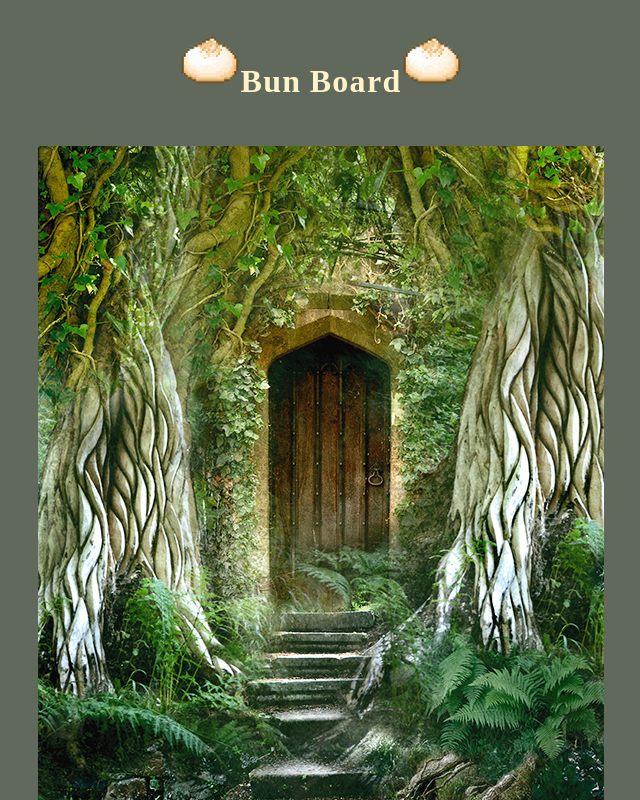
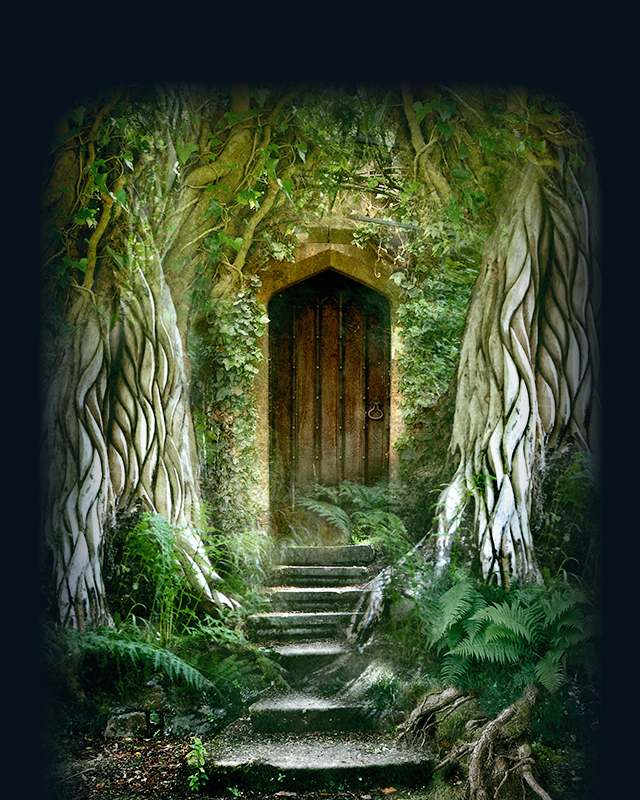
Before and after one commit to cxr2/bunboard, a React (Create React App) app: page /room/1 in a window 1280 px wide. Shown: the top 800 px of the page, without its empty margins (319-959 px from the left). Built offline with nearby package versions, Linux system fonts and the light colour scheme.

Commit message:
so many updates

```diff
--- a/src/App.css
+++ b/src/App.css
@@ -50,7 +50,7 @@ button {
 
 .container {
   height: 100%;
-  max-width: 600px;
+  max-width: 50%;
   margin-left: auto;
   margin-right: auto;
   padding: 32px;
--- a/src/App.js
+++ b/src/App.js
@@ -8,12 +8,12 @@ function App() {
   const { user } = useAuth();
 
   return (
-    <div className="container">
-      <h1>
+    <div className="container background">
+      <div id="bunboardtitle">
         <img src={bunlogo} className="bunlogo" alt="pixelated bun" />
-        Bun Board
+        <h1> Bun Board </h1>
         <img src={bunlogo} className="bunlogo" alt="pixelated bun" />
-      </h1>
+      </div>
       {user ? <AuthenticatedApp /> : <UnauthenticatedApp />}
     </div>
   );
--- a/src/components/AuthenticatedApp/index.jsx
+++ b/src/components/AuthenticatedApp/index.jsx
@@ -3,13 +3,18 @@ import { Landing } from "../Landing";
 import { ChatRoom } from "../ChatRoom";
 
 function AuthenticatedApp() {
+  const title = document.getElementById("bunboardtitle");
+
   return (
+    (title.style.display = "block"),
+    (
       <BrowserRouter>
         <Routes>
           <Route path="/" element={<Landing />} />
           <Route path="/room/:id" element={<ChatRoom />} />
         </Routes>
       </BrowserRouter>
+    )
   );
 }
 
--- a/src/components/ChatRoom/index.jsx
+++ b/src/components/ChatRoom/index.jsx
@@ -14,11 +14,10 @@ function ChatRoom() {
 
   return (
     <>
-      <h2>{room.title}</h2>
-      <div>
+      {/* <div>
         <Link to="/">⬅️ Back to all rooms</Link>
-      </div>
-      <div className="messages-container">
+      </div> */}
+      <div className="messages-container container-fluid">
         <MessageList roomId={room.id} />
         <MessageInput roomId={room.id} />
       </div>
--- a/src/components/ChatRoom/styles.css
+++ b/src/components/ChatRoom/styles.css
@@ -3,6 +3,7 @@ a {
 }
 
 .messages-container {
+  font-family: source-code-pro, Menlo, Monaco, Consolas, "Courier New";
   width: 100%;
   padding: 16px;
   flex-grow: 1;
--- a/src/components/Landing/index.jsx
+++ b/src/components/Landing/index.jsx
@@ -5,7 +5,10 @@ import "./styles.css";
 function Landing() {
   return (
     <>
-      <h2>Come in!</h2>
+      <h3>
+        Surprise! I've gathered all your friends and family here to leave
+        messages of love and appreciation for you.
+      </h3>
       <ul className="chat-room-list">
         {chatRooms.map((room) => (
           <li key={room.id} className="px-3">
--- a/src/components/UnauthenticatedApp/index.jsx
+++ b/src/components/UnauthenticatedApp/index.jsx
@@ -1,5 +1,5 @@
 import { useAuth } from "../../hooks/useAuth";
-import mysterydoor from "../../images/mysterydoor.jpg";
+import mysterydoor from "../../images/mysterydoor.png";
 import "./styles.css";
 
 function UnauthenticatedApp() {
@@ -10,6 +10,7 @@ function UnauthenticatedApp() {
       <div>
         <img
           src={mysterydoor}
+          className="door"
           useMap="#image-map"
           alt="a mysterious door in the woods"
         />
@@ -17,7 +18,7 @@ function UnauthenticatedApp() {
         <map name="image-map">
           <area
             onClick={login}
-            alt="a mysterious door"
+            alt="a mysterious door..."
             title="a mysterious door"
             coords="234,460,231,219,292,187,353,220,350,454,329,464,261,464"
             shape="poly"
--- a/src/index.css
+++ b/src/index.css
@@ -4,11 +4,12 @@
   --palewhite: #fff3c9;
   --yellow: #facf7f;
   --gray: #60695c;
+  --dark: #08111b;
 }
 
 body {
   margin: 0;
-  background-color: var(--gray) !important;
+  background-color: var(--dark);
   font-family: "Noto Serif Ahom", serif;
   /* font-family: "IM Fell DW Pica", serif; */
   -webkit-font-smoothing: antialiased;
@@ -22,6 +23,22 @@ code {
     monospace;
 }
 
-.bunlogo {
+img.bunlogo {
   width: 60px;
+  padding: 10px 10px 0 10px;
 }
+
+h1 {
+  display: inline-block;
+}
+
+.background {
+  background-color: var(--dark);
+}
+
+#bunboardtitle {
+  display: none;
+}
+img.door {
+  padding-top: 3em;
+}
```
Also changed, not shown: src/images/mysterydoor.jpg (deleted), src/images/mysterydoor.png (added). Lines whose indentation alone changed are shown as unchanged.
